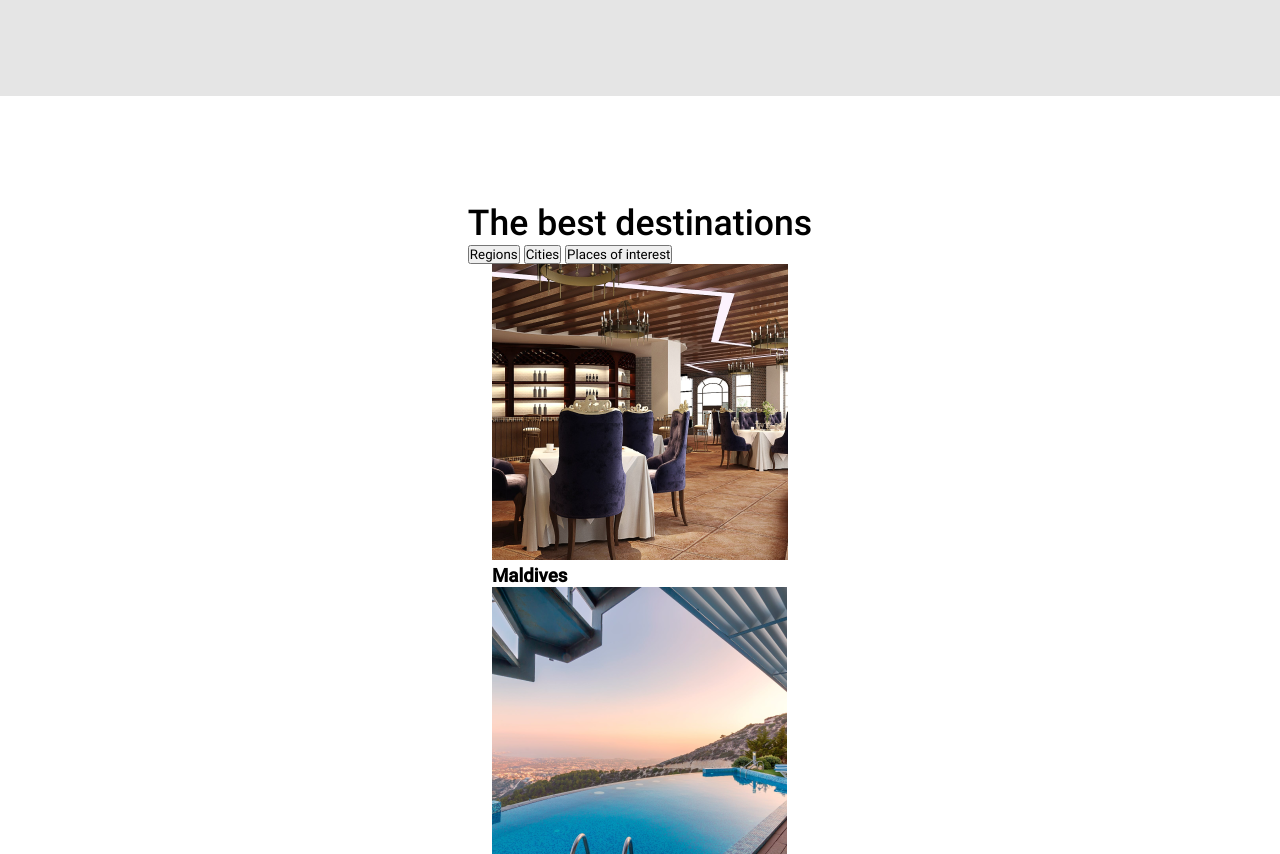
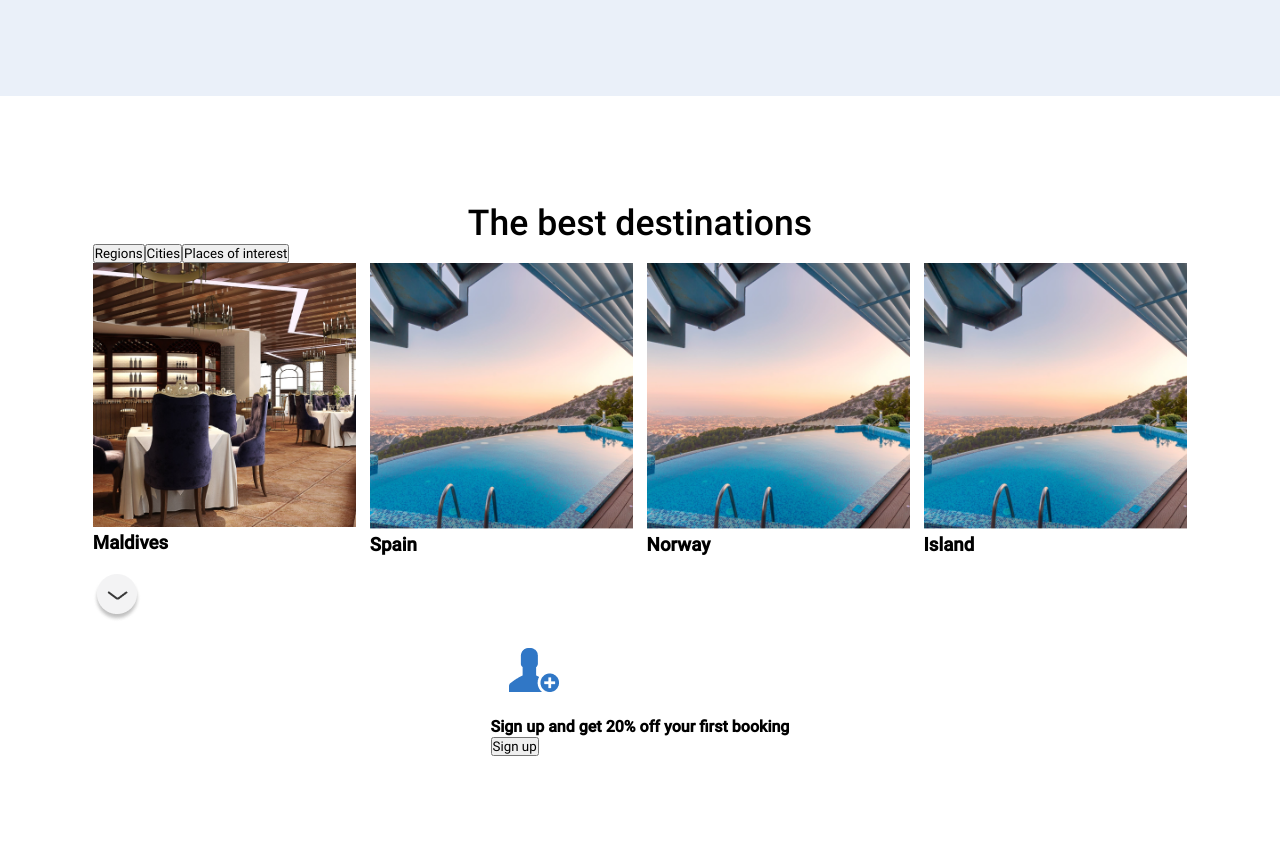
Before and after one commit to Albertoejdhdjfjdjfj/if-html, a website: page index.html in a window 1280 px wide. Shown: the part 1946-2800 px from the top of the page. Drawn offline with Linux system fonts and the light colour scheme.

Commit message:
I correct lesson10

```diff
--- a/css/style.css
+++ b/css/style.css
@@ -1,5 +1,7 @@
 @import url('fonts.css');
-
+:root{
+  --vw: calc(1/1440);
+}
 * {
   padding: 0;
   margin: 0;
@@ -137,7 +139,7 @@ form {
   display: flex;
   flex-direction: row;
   background-color: white;
-  border-radius: 8px;
+  border-radius: 0.56vw;
   margin-top: 1.67vw;
 }
 form>div{
@@ -146,7 +148,7 @@ form>div{
 }
 form > input {
   height: 4.4vw;
-  border-radius: 8px;
+  border-radius: 0.56vw;
   font-weight: 400;
   font-size: 1.25vw;
 }
@@ -159,7 +161,7 @@ form > input {
 .date_input {
   width: 18vw;
   border: none;
-  border-radius: 8px;
+  border-radius: 0.56vw;
   display: flex;
   flex-direction: row;
   justify-content: space-around;
@@ -179,7 +181,7 @@ form > input {
 form > button {
   width: 13.33vw;
   background: #3077c6;
-  border-radius: 8px;
+  border-radius: 0.56vw;
   border: none;
   font-size: 1.667vw;
   color: white;
@@ -271,7 +273,7 @@ h2 {
 .homes_guests_loves{
   width: 100%;
   height: 57.5vw;
-  background-color: #E5E5E5;
+  background-color: #EAF0F9;
   display: flex;
   flex-direction: column;
   align-items: center;
@@ -290,7 +292,7 @@ h2 {
   height: 30.2vw;
 }
 
-.button_arrow > img{
+.button_arrow_right > img{
   position: absolute;
   z-index: 2;
 }
@@ -314,15 +316,50 @@ h2 {
   color:#BFBFBF;
 }
 
-.button_arrow,.button_arrow>img{
+.button_arrow_right,.button_arrow_right>img{
   width: 2.78vw;
   height: 2.78vw;
   position: absolute;
 }
 
-.button_arrow{
+.button_arrow_right{
   margin-left: 84.4vw;
   margin-bottom: 7vw;
+}
+
+.the_best_destinations{
+  width: 100%;
+  height:66.5vw ;
+  display: flex;
+  flex-direction: column;
+  align-items: center;
+}
+
+.tabs{
+  margin-top: calc(82*var(--vw));
+  width: 85.5vw;
+  display: flex;
+  justify-content: flex-start;
+}
+
+
+.wrapper_for_regions{
+  width: 85.5vw;
+  display: flex;
+ flex-direction: column;
+}
+
+.regions{
+  width: 100%;
+  display: flex;
+  justify-content: space-between;
+}
+.region{
+  width: 20.6vw;
+  height: 24.3vw;
+}
+.region>a> img{
+   width: 100%;
 }
 
 footer {
@@ -603,7 +640,7 @@ form > button {
   width:43.33vw;
   height:43.33vw;
 }
-.button_arrow > img{
+.button_arrow_right > img{
   position: absolute;
   z-index: 2;
 }
@@ -620,13 +657,13 @@ form > button {
   font-size: 3.33vw;
 }
 
-.button_arrow,.button_arrow>img{
+.button_arrow_right,.button_arrow_right>img{
   width: 7.78vw;
   height: 7.78vw;
   position: absolute;
 }
 
-.button_arrow{
+.button_arrow_right{
   margin-left: 88vw;
   margin-bottom: 7vw;
 }
--- a/index.html
+++ b/index.html
@@ -95,7 +95,7 @@
         <h3>Hostel Friendship</h3>
         <p>Berlin, Germany</p>
       </div>
-      <div class="button_arrow">
+      <div class="button_arrow_right">
         <img src="../if-html/img/arrow.png">
       </div>
     </div>
@@ -103,11 +103,10 @@
   <div class="the_best_destinations">
     <h2>The best destinations</h2>
     <div class="tabs">
-      <button class="regions">Regions</button>
+      <button class="regions_">Regions</button>
       <button class="cities">Cities</button>
       <button class="places_of_interest">Places of interest</button>
     </div>
-  </div>
   <div class="wrapper_for_regions">
   <div class="regions">
     <div class="region">
@@ -127,9 +126,19 @@
       <h3>Island</h3>
     </div>
   </div>
-  <div class="arrow_down">
-    <img src="">
+  <div class="button_arrow_down">
+    <img src="img/arrow_down.png">
   </div>
+</div>
+<div class="pop-up_window">
+  <div class="user">
+    <img src="img/user.png">
+  </div>
+  <div>
+    <h4>Sign up and get 20% off your first booking</h4>
+    <button class="button_to_window">Sign up</button>
+  </div>
+</div>
 </div>
   <footer>
     <img class="logo" src="img/logo_vector (1).png">
```
Also changed, not shown: img/arrow_down.png (added), img/user.png (added).
